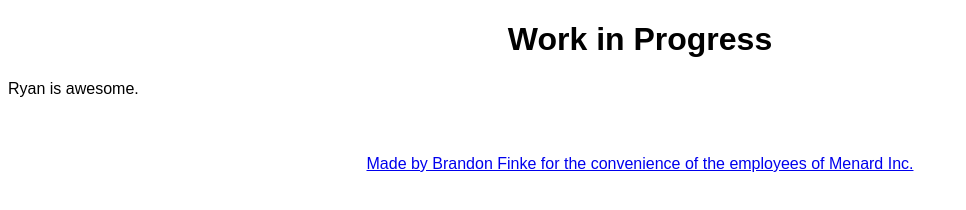
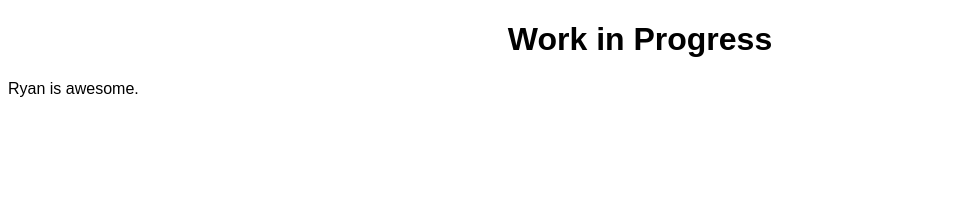
Before and after one commit to Diverta7/menard, a plain HTML site: page index.html in a window 1280 px wide. Shown: the whole page, without its empty margins (0-966 px from the left). Drawn offline with Linux system fonts and the light colour scheme.

Commit message:
Update index.html

```diff
--- a/index.html
+++ b/index.html
@@ -20,5 +20,5 @@
    <center><h1>Work in Progress</h1></center>
    Ryan is awesome.
 </body>
-<footer><br><br><br><a href="https://docs.google.com/spreadsheets/d/103o5TFqjA8pmEr3g_sJWRNzc50mYBb0YnVFqRQ1ks7w/edit?usp=sharing">Made by Brandon Finke for the convenience of the employees of Menard Inc.</a></footer>
+<footer><br><br><br><a style="color:white" target="_blank" href="https://docs.google.com/spreadsheets/d/103o5TFqjA8pmEr3g_sJWRNzc50mYBb0YnVFqRQ1ks7w/edit?usp=sharing">Made by Brandon Finke for the convenience of the employees of Menard Inc.</a></footer>
 </html>
```
